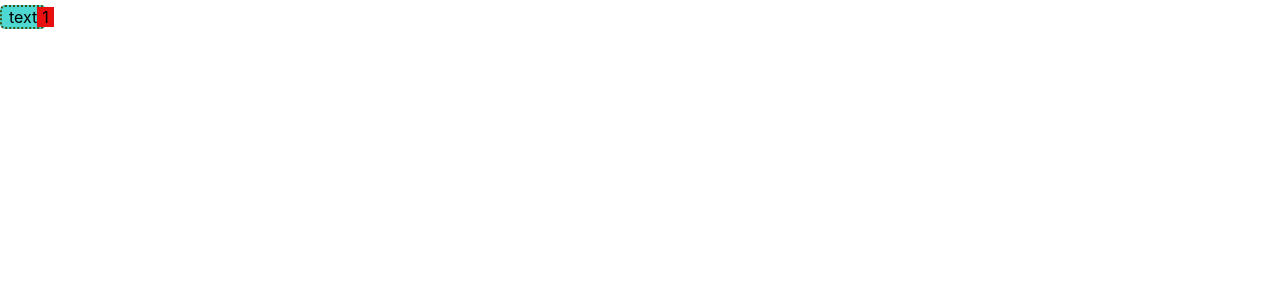
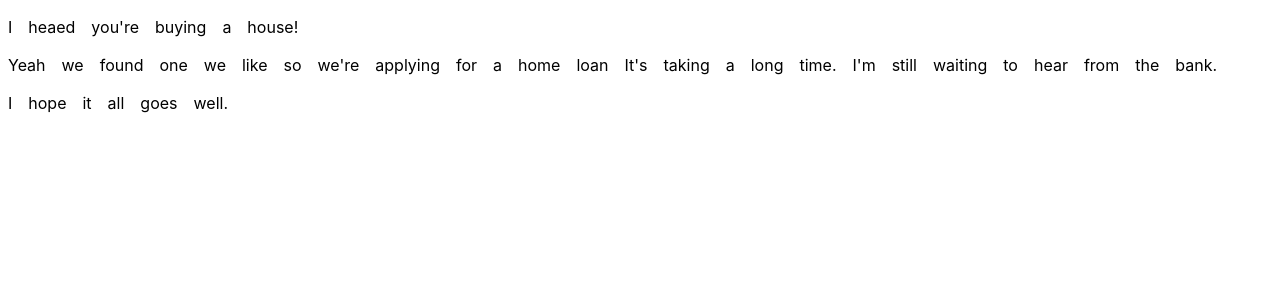
Before and after one commit to svirid132/simple_test_app, a React (Create React App) app: page / in a window 1280 px wide. Shown: the top 300 px of the page. Built offline with nearby package versions, Linux system fonts and the light colour scheme.

Commit message:
add lineWord & Word

```diff
--- a/src/App.js
+++ b/src/App.js
@@ -1,40 +1,63 @@
 import './App.css';
-import SelectWords from './SelectWord/SelectWord.js'
-import dataForSelectWord from "./SelectWord/data.json";
-import TaskBorder from "./TaskBorder/TaskBorder.js"
+import {LineWords } from './SelectWord/SelectWord.js'
+import data from "./SelectWord/data.json";
 import React, {Component} from 'react';
 
-const styleWord = {
-  'us': 'unselect',
-  's': 'select',
-  'p': 'plus',
-  'm': 'minus',
-  'sol': 'solution'
+function createRightWordIndexs(words, rightWords) {
+  const rightWordIndexs = new Array;
+  for (let i = 0; i < words.length; ++i) {
+    const findingIndex = rightWords.indexOf(words[i]);
+    if (findingIndex !== -1) rightWordIndexs.push(findingIndex);
+  }
+
+  return rightWordIndexs;
 }
 
-class Word extends Component {
+class SelectWords extends Component {
+
+  rightItemsIndexs;
 
   constructor(props) {
       super(props);
+
+      this.rightItemsIndexs = new Array(this.props.data.lines.length);
+
+      const selectItemsIndexs = new Array(this.props.data.lines.length);
+      this.props.data.lines.forEach((line, index) => {
+        this.rightItemsIndexs[index] = createRightWordIndexs(line.words, line.right);
+        const selectIndexs = new Array(line.words.length).fill(false);
+        selectItemsIndexs[index] = selectIndexs;
+      });
+      this.state = {selectItemsIndexs: selectItemsIndexs};
+
+      this.handleClick = this.handleClick.bind(this);
+  }
+
+  handleClick(lineIndex, wordIndex) {
+    const selectItemsIndexs = this.state.selectItemsIndexs.slice();
+    selectItemsIndexs[lineIndex][wordIndex] = !selectItemsIndexs[lineIndex][wordIndex];
+    this.setState({selectItemsIndexs: selectItemsIndexs});
   }
 
   render() {
 
-      let raiting = null;
-      if  (this.props.raiting) {
-          raiting =
-              <span className={ this.props.raiting > 0 ?
-                "raiting plus" :
-                "rainting minus" }> {this.props.raiting}
-              </span>
-      }
+console.log('this.state.selectItemsIndexs: ' + this.state.selectItemsIndexs[0]);
 
-      return (
-          <li className={ "word " + styleWord[this.props.style] }>
-            {this.props.value}
-            { raiting }
-          </li>
-      );
+    const LinesWords = this.props.data.lines.map((line,index) => {
+      return <LineWords key={index}
+        simpleWords={line.words}
+        rightWordIndexs={this.rightItemsIndexs}
+        modeLineWords={'d'}
+        selectIndexs = {this.state.selectItemsIndexs[index]}
+        onClick={(wordIndex) => this.handleClick(index, wordIndex)}
+     />
+    });
+
+    return (
+      <div>
+        {LinesWords}
+      </div>
+    );
   }
 }
 
@@ -44,7 +67,9 @@ function App() {
       //   <SelectWords data = {dataForSelectWord}/>
       // </TaskBorder>
 
-    <Word value="text" raiting={1} style='sol'/>
+
+
+      <SelectWords data={data} />
 
     // <div className = 'root'>
     //   <header>
--- a/src/SelectWord/SelectWord.css
+++ b/src/SelectWord/SelectWord.css
@@ -1,14 +1,6 @@
 ul {
     margin-left: 0;
     padding-left: 0;
-}
-
-li {
-    display: inline-block;
-    margin-right: 7px;
-    margin-top: 5px;
-    list-style-type: none;
-    cursor: pointer;
 }
 
 .task {
@@ -27,6 +19,8 @@ p {
 }
 
 .word {
+    display: inline-block;
+    cursor: pointer;
     border: 1px solid white;
     border-radius: 5px;
     padding: 0px 7px;
@@ -72,11 +66,18 @@ p {
 }
 
 .word .raiting {
+    display: inline-block;
     position: absolute;
+    right: -20px;
+    top: -10px;
+    padding: 0px 5px;
+    border-radius: 5px;
 }
 
 .word .raiting.plus {
-    display: inline-block;
     background-color:rgb(231, 15, 15);
-    padding: 0px 5px;
 }
+
+.word .raiting.minus {
+    background-color:rgb(231, 15, 15);
+}
--- a/src/SelectWord/SelectWord.js
+++ b/src/SelectWord/SelectWord.js
@@ -1,95 +1,93 @@
 import React, {Component} from 'react';
 import  './SelectWord.css';
 
+const styleWord = {
+    'us': 'unselect',
+    's': 'select',
+    'p': 'plus',
+    'm': 'minus',
+    'sol': 'solution'
+  }
+
 export class Word extends Component {
-
-    constructor(props) {
-        super(props);
-    }
 
     render() {
 
         let raiting = null;
         if  (this.props.raiting) {
-            raiting = this.props.raiting > 0 ?
-                <span className="raiting plus">{this.props.raiting}</span> :
-                <span className="rainting minus">{this.props.raiting}</span>;
+          const isPlus = this.props.raiting > 0;
+            raiting =
+                <span className={ isPlus ?
+                  "raiting plus" :
+                  "raiting minus" }> { (isPlus? '+' : '') + this.props.raiting}
+                </span>
         }
 
-        const h1 = <h1>132</h1>
-
         return (
-            <li className={ "word " + this.props.className } onClick={this.props.onClick}>{this.props.children}
+            <li className={ "word " + styleWord[this.props.style] } onClick={this.props.onClick}>
+              {this.props.value}
               { raiting }
             </li>
         );
     }
 }
 
-const lineOption = {
+  const modeLineWords = {
+    'd': 'default',
     'r': 'result',
     's': 'solution'
   }
 
-const wordStyle =  {//optionView
-    '+1': 'plus',
-    '-1': 'minus',
-    's': 'solution'
-}
+ export class LineWords extends React.Component {
 
-class LineWords extends Component {
-
-    rightIndexs;
+    rightWordIndexs;
 
     constructor(props) {
       super(props);
 
-        const selectIndexs = new Array(props.words.length).fill(false);
-        this.state = {selectIndexs: selectIndexs}
-
-        this.rightIndexs = getRightIndexs(props.words, props.rights);
       this.handleClick = this.handleClick.bind(this);
     }
 
     handleClick(index) {
-        const indexs = this.state.selectIndexs.slice();
-        indexs[index] = !indexs[index];
-        this.setState({selectIndexs: indexs});
-    }
-
-    componentDidUpdate() {
-        if (this.props.option === 'r') {
-            console.log("Line: " + this.rightIndexs.length);
-            this.props.onResult(Math.max(result(this.state.selectIndexs, this.rightIndexs), 0), this.rightIndexs.length);
-        }
+        this.props.onClick(index);
     }
 
     render() {
 
-        // if (this.props.option === 'u') selectIndexs = this.selectIndexs.map(() => false);
+      const Words = this.props.simpleWords.map((word, index) => {
 
-        const funcWords = (word, index) => {
-            let style;
+        let style = 'us';
         let raiting = null;
-            if(this.props.option === null) {
-                style = this.state.selectIndexs[index] ? 'select': null;
-            } else if (this.props.option === 'r') {
-                console.log("r" + 23);
-                if( this.state.selectIndexs.indexOf(index) !== -1){
-                    const isRight = this.rightIndexs.indexOf(index) !== -1;
-                    style = isRight ? 'minus' :  'plus';
+        const isRight = this.props.rightWordIndexs.indexOf(index) !== -1;
+        switch(this.props.modeLineWords) {
+          case 'r':
+            if (this.props.selectIndexs[index]) {
+              style = isRight ? 'p': 'm';
               raiting = isRight ? 1 : -1;
+            } else {
+              style = 'us';
             }
-            } else if(this.props.option === 's') {
-                if(this.rightIndexs.indexOf(index) !== -1) style = 'solution';
-            }
-            return <Word key={index} onClick={() => this.handleClick(index)} className={style} raiting={raiting}>{word}</Word>
+            break;
+          case 's':
+            style = isRight ? 'sol' : 'us';
+            break;
+          case 'd':
+            style = this.props.selectIndexs[index] ? 's' : 'us';
+            break;
         }
 
-        const words = this.props.words.map(funcWords);
+        return <Word key={index}
+          value={word}
+          raiting={null}
+          style={style}
+          onClick={this.props.modeLineWords === 'd' ? () => this.handleClick(index) : null}
+        />
+      });
 
       return (
-            <ul>{words}</ul>
+        <ul className="lineWord">
+          { Words }
+        </ul>
       );
     }
   }
--- a/src/SelectWord/data.json
+++ b/src/SelectWord/data.json
@@ -2,15 +2,19 @@
     "name": "Find the -ing form",
     "img": "./SelectWord/image_1.jpg",
     "task": "Select the verbs that are in the -ing form.",
-    "line_1": {
+
+    "lines": [
+        {
             "words": ["I", "heaed", "you're", "buying", "a", "house!"],
             "right": ["buying"]
         },
-    "line_2": {
+        {
             "words": ["Yeah", "we", "found", "one", "we", "like", "so", "we're", "applying", "for", "a", "home", "loan", "It's", "taking", "a", "long", "time.", "I'm", "still", "waiting", "to", "hear", "from", "the", "bank."],
             "right": ["applying", "waiting"]
         },
-    "line_3": {
-        "words": ["I", "hope", "it", "all", "goes", "well."]
+        {
+            "words": ["I", "hope", "it", "all", "goes", "well."],
+            "right": []
         }
+    ]
 }
```
Also changed, not shown: code_base/npm.txt (added). Lines whose indentation alone changed are shown as unchanged.
